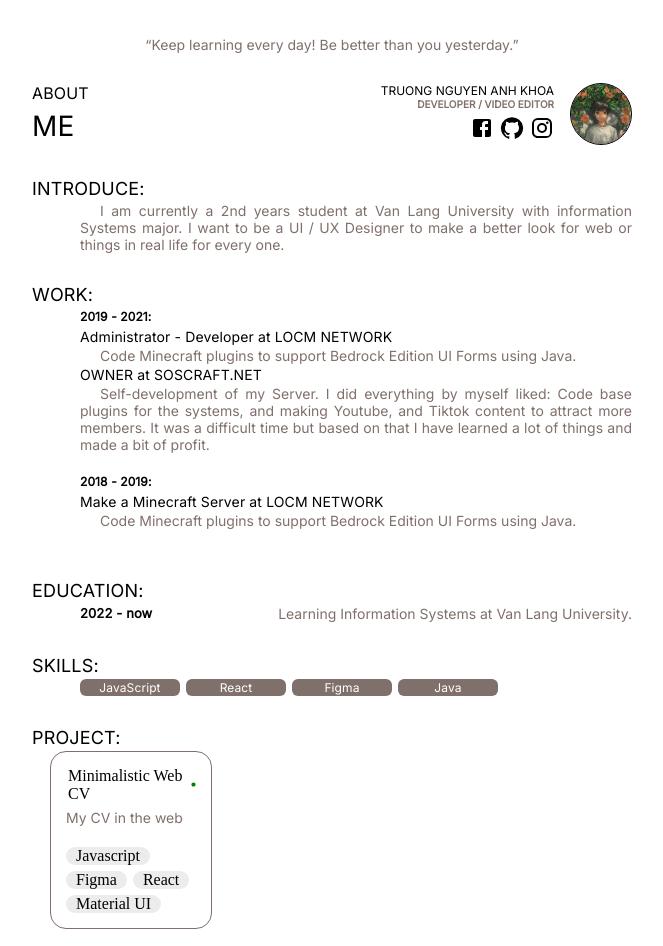
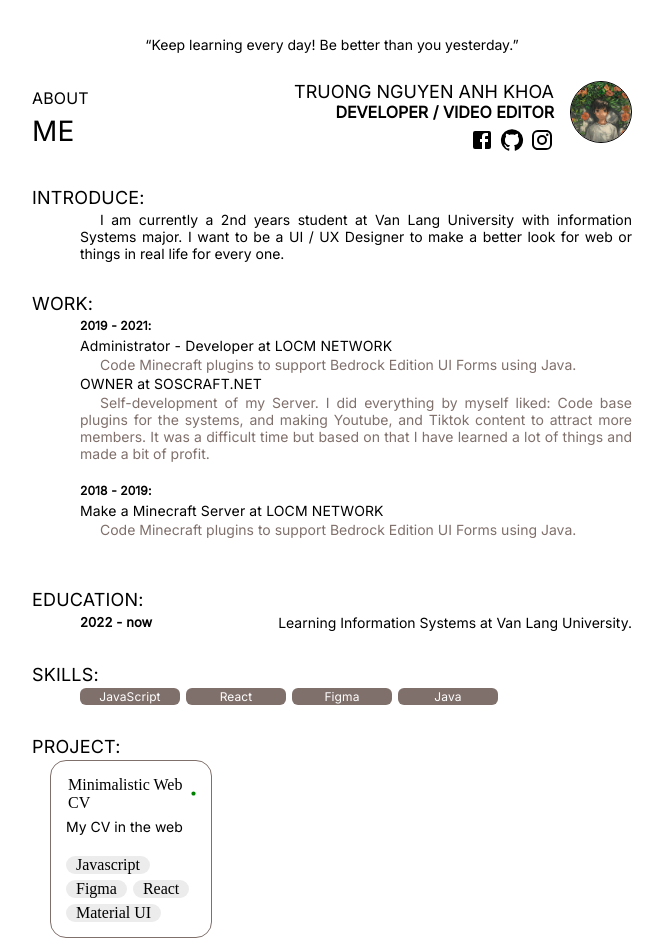
Before and after one commit to dev-nhkhoa/me, a React (Vite) app: page / in a window 1280 px wide. Shown: the whole page, without its empty margins (308-971 px from the left). Built offline with nearby package versions, Linux system fonts and the light colour scheme.

Commit message:
refactor: change directory main -> app folder

```diff
--- a/index.html
+++ b/index.html
@@ -8,6 +8,6 @@
   </head>
   <body>
     <div id="root"></div>
-    <script type="module" src="/src/main.jsx"></script>
+    <script type="module" src="/src/app/app.jsx"></script>
   </body>
 </html>
--- a/src/main.jsx
+++ b/src/app/app.jsx
@@ -1,6 +1,6 @@
 import React from 'react'
 import ReactDOM from 'react-dom/client'
-import Home from './pages/Home/Home'
+import Home from '../pages/Home/Home'
 import { createBrowserRouter, RouterProvider } from 'react-router-dom'
 import { experimental_extendTheme as extendTheme } from '@mui/material'
 import { Experimental_CssVarsProvider as MuiProvider } from '@mui/material'
@@ -27,12 +27,17 @@ const theme = extendTheme({
 
   typography: {
     title: {
-      fontSize: '12px',
+      fontSize: '18px',
       fontWeight: 'semi-bold',
       color: '#000'
     },
-    text: {
-      fontSize: '10px',
+    secondTitle: {
+      fontSize: '12px',
+      fontWeight: 'bold',
+      color: '#000'
+    },
+    desc: {
+      fontSize: '14px',
       fontWeight: 'normal',
       color: '#80706B'
     }
```
